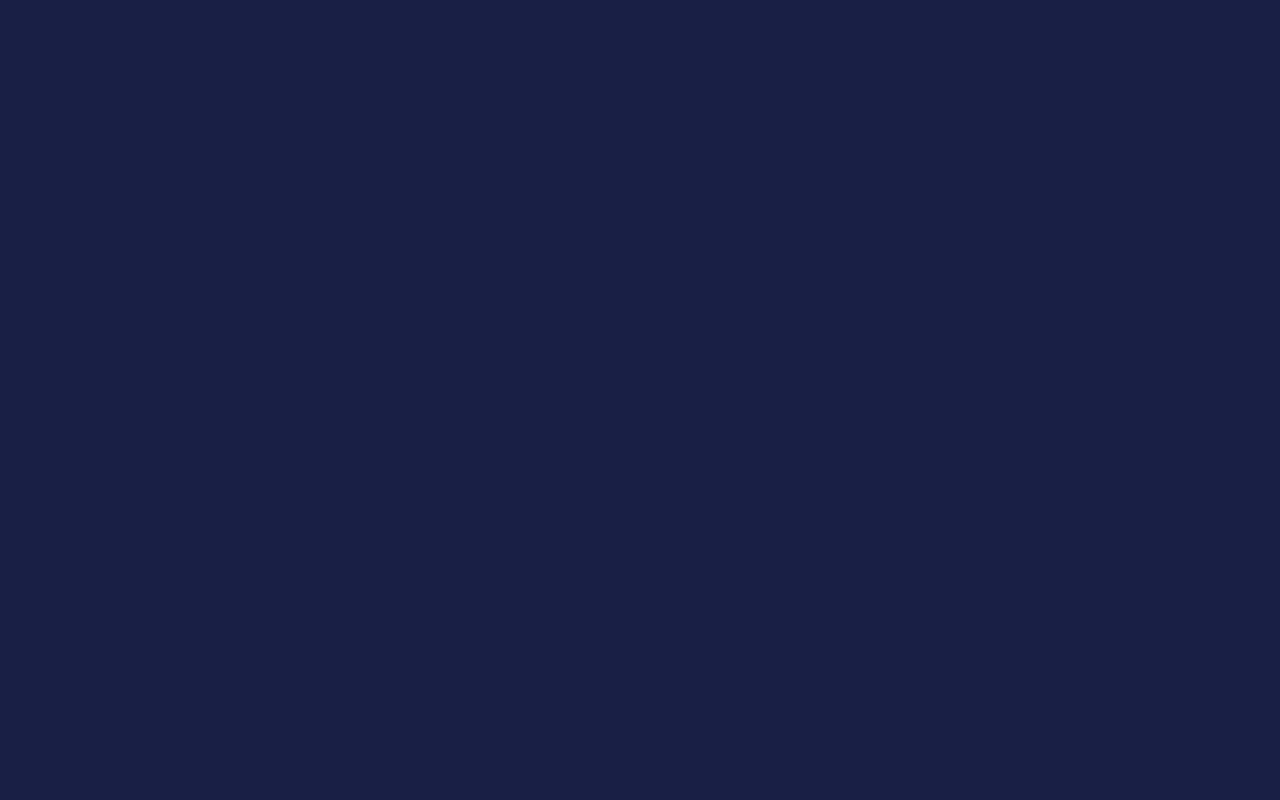
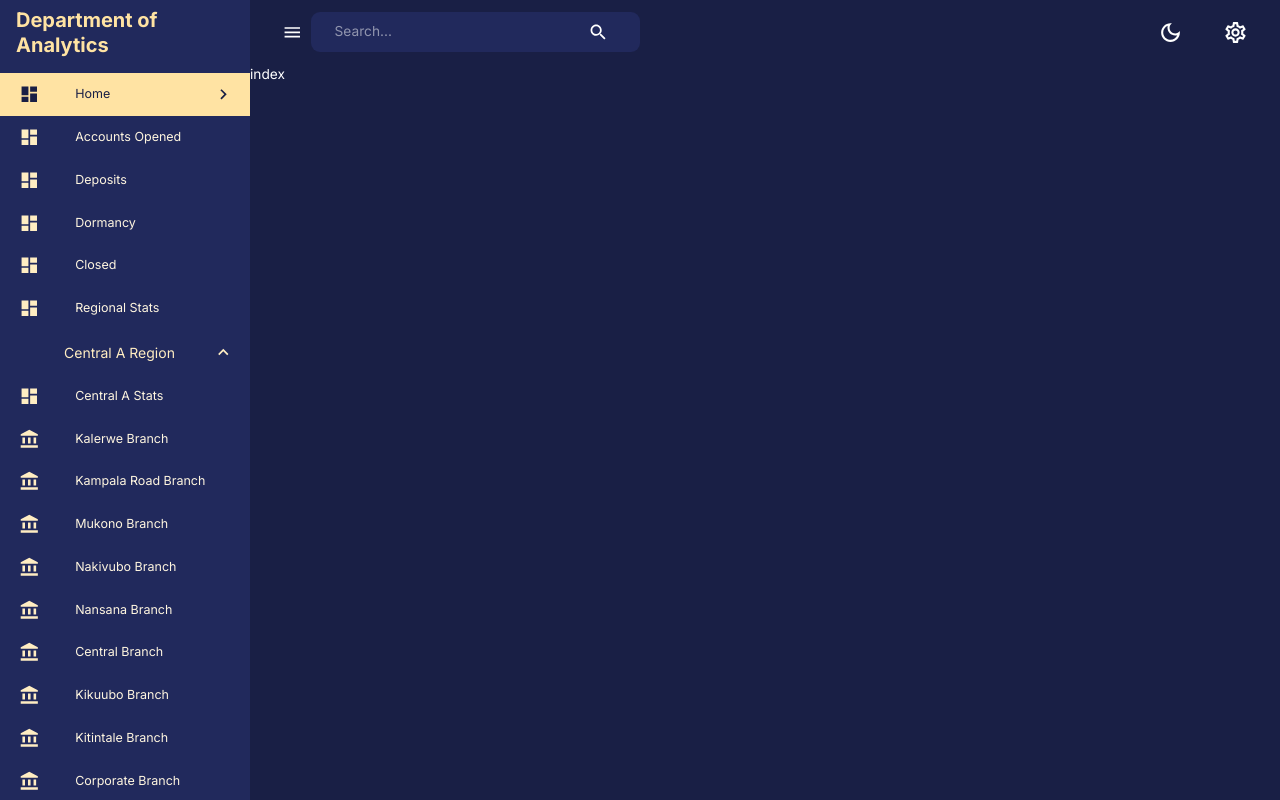
Before and after one commit to lewiskimtai/MERN_DASHBOARD, a React (Create React App) app in the folder client/: page /home in a window 1280 px wide. Before the commit this address had no page. Built offline with nearby package versions, Linux system fonts and the light colour scheme.

Commit message:
Mern dashboard

```diff
--- a/client/src/App.js
+++ b/client/src/App.js
@@ -6,6 +6,7 @@ import { BrowserRouter, Navigate, Route, Routes } from "react-router-dom";
 import { themeSettings } from "theme";
 import Layout from "scenes/layout";
 import AccountsOpened from "scenes/accountsopened";
+import Home from "scenes/home";
 //import Home from "scenes/home";
 
 function App() {
@@ -20,6 +21,7 @@ function App() {
             <Route element={<Layout />}>
               <Route path="/" element={<Navigate to="/home" replace />} />
               <Route path="/accountsopened" element={<AccountsOpened />} />
+              <Route path="/home" element={<Home />} />
             </Route>
           </Routes>
         </ThemeProvider>
--- /dev/null
+++ b/client/src/scenes/home/index.jsx
@@ -0,0 +1,9 @@
+import React from 'react'
+
+const index = () => {
+  return (
+    <div>index</div>
+  )
+}
+
+export default index
```
